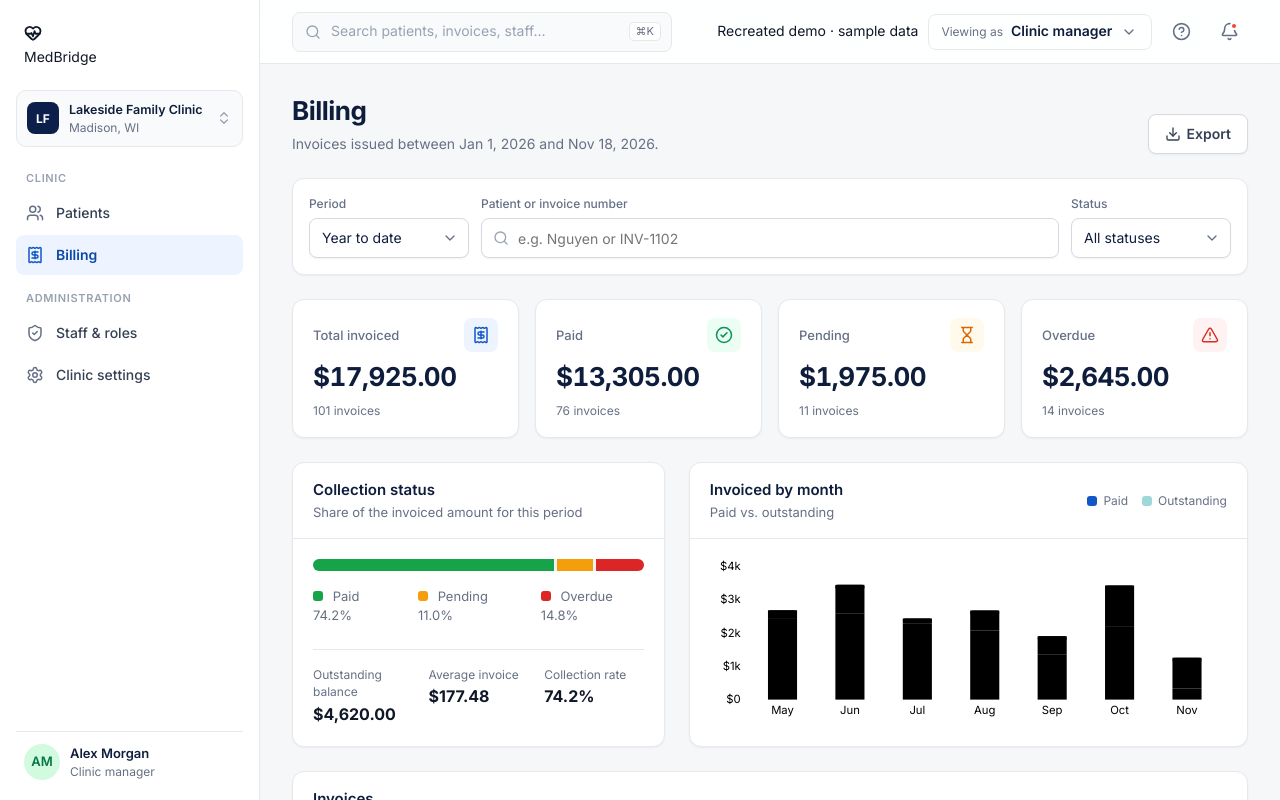
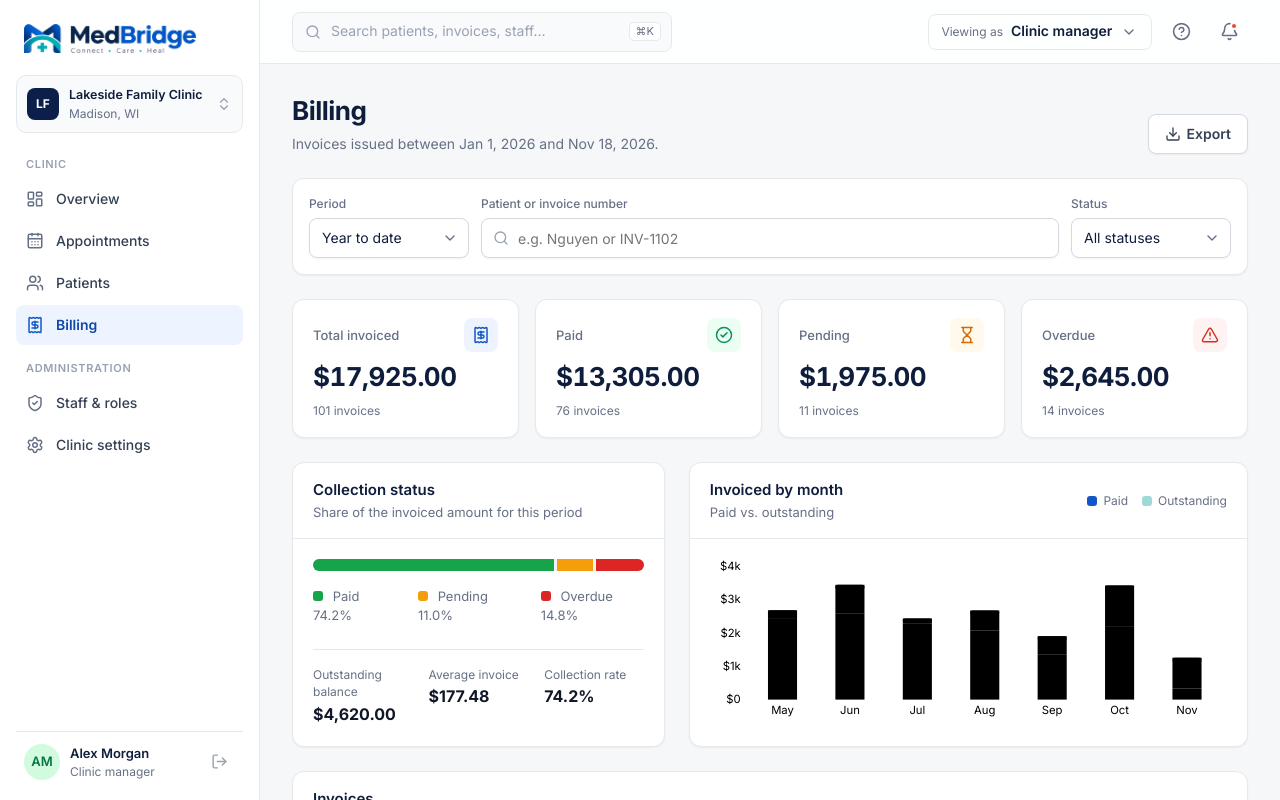
Before and after one commit to supremkc05/Medbridge, a Next.js app: page /billing in a window 1280 px wide. Shown: the top 800 px of the page. Built offline with nearby package versions, Linux system fonts and the light colour scheme.

Commit message:
feat(layout): logo in the sidebar, overview and appointments navigation, sign-out

```diff
--- a/src/components/layout/Sidebar.tsx
+++ b/src/components/layout/Sidebar.tsx
@@ -1,8 +1,21 @@
 "use client";
 
+import Image from "next/image";
 import Link from "next/link";
 import { usePathname } from "next/navigation";
-import { ChevronsUpDown, HeartPulse, Receipt, Settings, ShieldCheck, Users, type LucideIcon } from "lucide-react";
+import {
+  CalendarDays,
+  ChevronsUpDown,
+  LayoutDashboard,
+  LogOut,
+  Receipt,
+  Settings,
+  ShieldCheck,
+  Users,
+  type LucideIcon,
+} from "lucide-react";
+import logo from "@/assets/brand/medbridge-logo.png";
+import { routes } from "@/lib/routes";
 import { Avatar } from "@/components/ui/Avatar";
 import { useAppSelector } from "@/store/hooks";
 import { ROLE_LABELS } from "@/types";
@@ -12,6 +25,8 @@ const NAV: { group: string; items: { href: string; label: string; icon: LucideIc
   {
     group: "Clinic",
     items: [
+      { href: "/dashboard", label: "Overview", icon: LayoutDashboard },
+      { href: "/appointments", label: "Appointments", icon: CalendarDays },
       { href: "/patients", label: "Patients", icon: Users },
       { href: "/billing", label: "Billing", icon: Receipt },
     ],
@@ -31,12 +46,9 @@ export function Sidebar() {
 
   return (
     <aside className={styles.sidebar}>
-      <div className={styles.brand}>
-        <span className={styles.logo} aria-hidden="true">
-          <HeartPulse size={18} strokeWidth={2.4} />
-        </span>
-        <span className={styles.brandName}>MedBridge</span>
-      </div>
+      <Link href={routes.dashboard} className={styles.brand} aria-label="MedBridge home">
+        <Image src={logo} alt="MedBridge" className={styles.logo} priority />
+      </Link>
 
       <div className={styles.clinic}>
         <span className={styles.clinicMark} aria-hidden="true">
@@ -80,6 +92,9 @@ export function Sidebar() {
           <strong>{userName}</strong>
           <span>{ROLE_LABELS[role]}</span>
         </span>
+        <Link href={routes.login} className={styles.signOut} aria-label="Sign out" title="Sign out">
+          <LogOut size={17} />
+        </Link>
       </div>
     </aside>
   );
--- a/src/components/layout/Topbar.tsx
+++ b/src/components/layout/Topbar.tsx
@@ -22,9 +22,6 @@ export function Topbar() {
       </div>
 
       <div className={styles.right}>
-        <span className={styles.chip} title="Recreated interface built after the placement, using generated sample data">
-          Recreated demo · sample data
-        </span>
         <div className={styles.role}>
           <label htmlFor="role-switcher">Viewing as</label>
           <select id="role-switcher" value={role} onChange={(e) => dispatch(roleChanged(e.target.value as Role))}>
```
